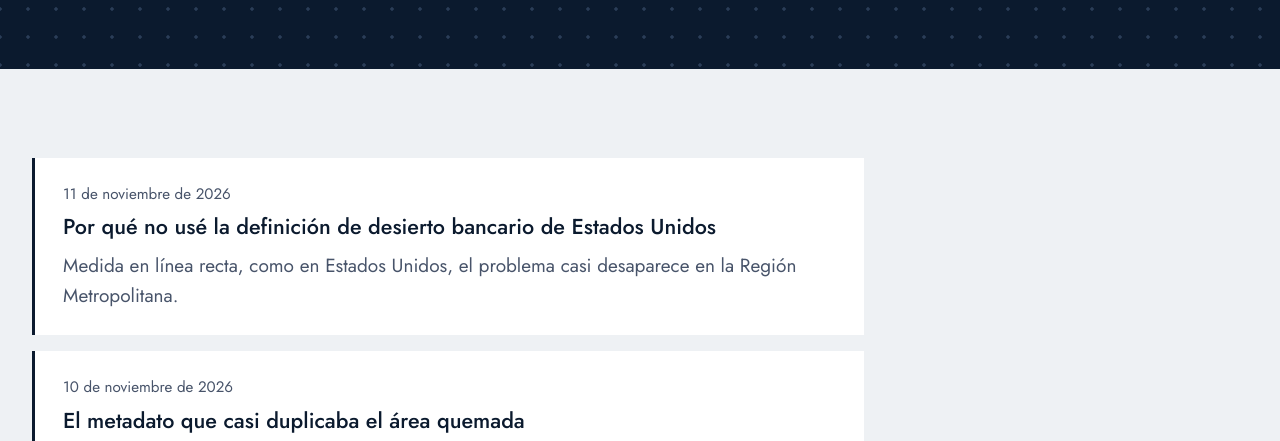
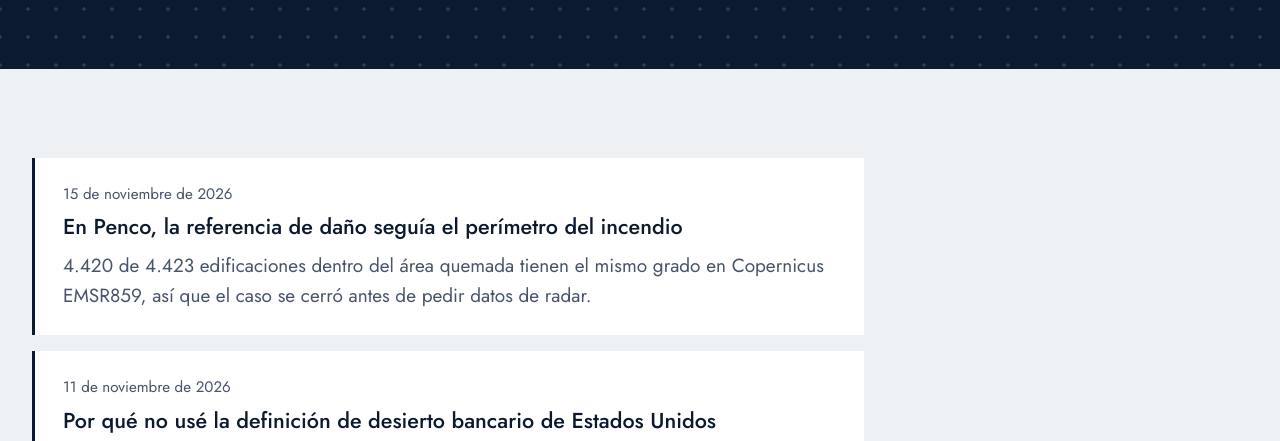
Before and after one commit to Nadir-Observatorio/nadir-observatorio.github.io, a plain HTML site: page bitacora.html in a window 1280 px wide. Shown: the part 355-796 px from the top of the page. Drawn offline with Linux system fonts and the light colour scheme.

Commit message:
Bitácora: por qué no hay cifras de radar para Penco y Lirquén

```diff
--- a/bitacora.html
+++ b/bitacora.html
@@ -25,6 +25,11 @@
 
 <div class="claro ancho-completo"><div class="ancho">
 <ol class="bitacora" reversed>
+  <li><a href="bitacora/2026-11-15-referencia-de-dano-en-penco.html">
+    <span class="fecha"><time datetime="2026-11-15">15 de noviembre de 2026</time></span>
+    <span class="t">En Penco, la referencia de daño seguía el perímetro del incendio</span>
+    <span class="d">4.420 de 4.423 edificaciones dentro del área quemada tienen el mismo grado en Copernicus EMSR859, así que el caso se cerró antes de pedir datos de radar.</span>
+  </a></li>
   <li><a href="bitacora/2026-11-11-definicion-de-desierto-bancario.html">
     <span class="fecha"><time datetime="2026-11-11">11 de noviembre de 2026</time></span>
     <span class="t">Por qué no usé la definición de desierto bancario de Estados Unidos</span>
```
Also changed, not shown: 1 other file.
